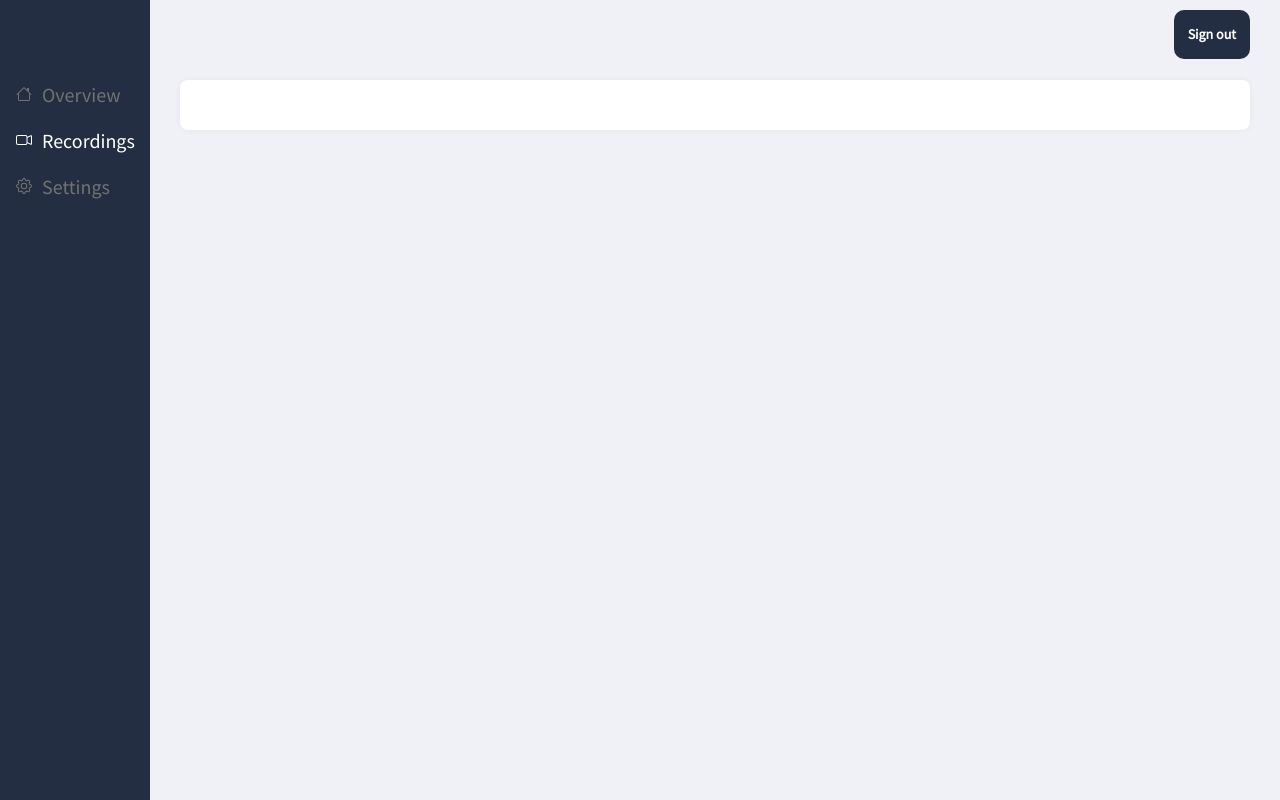
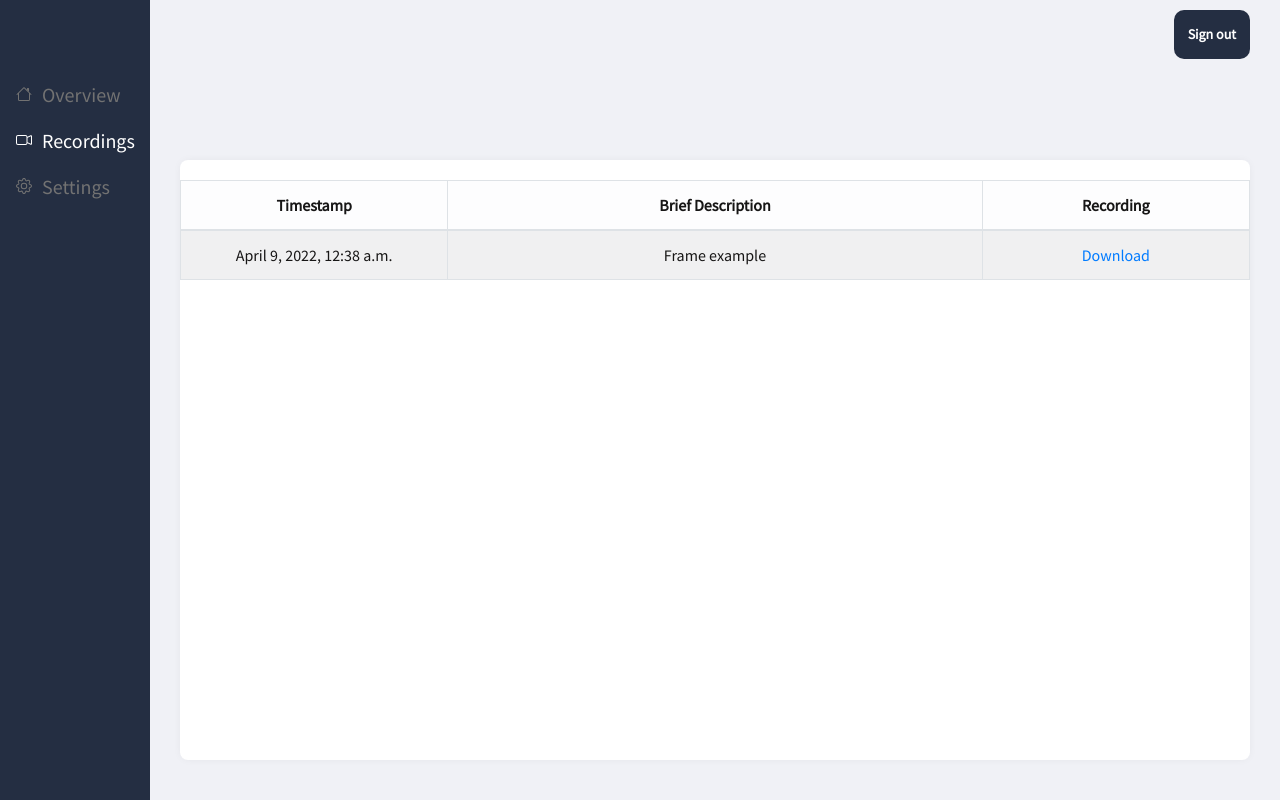
Before and after one commit to jeaguil/patrolbot, a Django app: page /pages/dashboard/recordings/ in a window 1280 px wide. Run offline with Django 3.2, Linux system fonts and the light colour scheme; a user stored in the database is signed in; data comes from the database, SQL or seed files in the repository.

Commit message:
Added recordings table populated with database

```diff
--- a/pages/views.py
+++ b/pages/views.py
@@ -5,7 +5,12 @@ from django.contrib import messages
 from django.views.decorators.csrf import csrf_exempt
 from django.conf import settings
 
-from .models import DashboardModelSettings, DashboardVideoSettings, Appearance
+from .models import (
+    DashboardModelSettings,
+    DashboardVideoSettings,
+    Appearance,
+    Recordings,
+)
 from . import loggers
 from . import detection
 
@@ -330,8 +335,10 @@ def dashboard_settings_view(request):
 @login_required
 def recordings_view(request):
     theme = Appearance.objects.get(appearance="theme")
+    recordings = Recordings.objects.all()
     context = {
         "theme": theme.theme,
+        "recordings": recordings,
     }
     return render(request, "pages/recordings.html", context=context)
 
--- a/static/css/dashboard.css
+++ b/static/css/dashboard.css
@@ -275,6 +275,18 @@ header a {
     margin-top: 100px;
 }
 
+/* RECORDINGS TABLES
+ ---------------------------------------------------*/
+.recordings-table-container {
+    grid-column: span 2;
+}
+
+.recordings-table-container table {
+    padding: 0;
+    text-align: center;
+    margin: auto;
+}
+
 /* GPS MAP
 --------------------------------------------------- */
 
--- a/templates/pages/recordings.html
+++ b/templates/pages/recordings.html
@@ -32,6 +32,26 @@
 
 <section class="{% if theme %} page-content {% else %} page-content-dark {% endif %}">
     <section class="grid">
-        <article></article>
+        <article style="opacity: 0;"></article>
+        <article class="recordings-table-container">
+            <table class="table {% if theme %} table-light {% else %} table-dark {% endif %} table-striped table-bordered" style="margin-top: 20px;">
+                <thead>
+                    <tr>
+                        <th scope="col" style="width: 10%">Timestamp</th>
+                        <th scope="col" style="width: 20%">Brief Description</th>
+                        <th scope="col" style="width: 10%">Recording</th>
+                    </tr>
+                </thead>
+                <tbody>
+                    {% for recording in recordings %}
+                    <tr>
+                        <td>{{ recording.timestamp }}</td>
+                        <td>{{ recording.description }}</td>
+                        <td><a href="/media/{{ recording.media }}" target="_blank">Download</a></td>
+                    </tr>
+                    {% endfor %}
+                </tbody>
+            </table>
+        </article>
     </section>
 </section>
```
